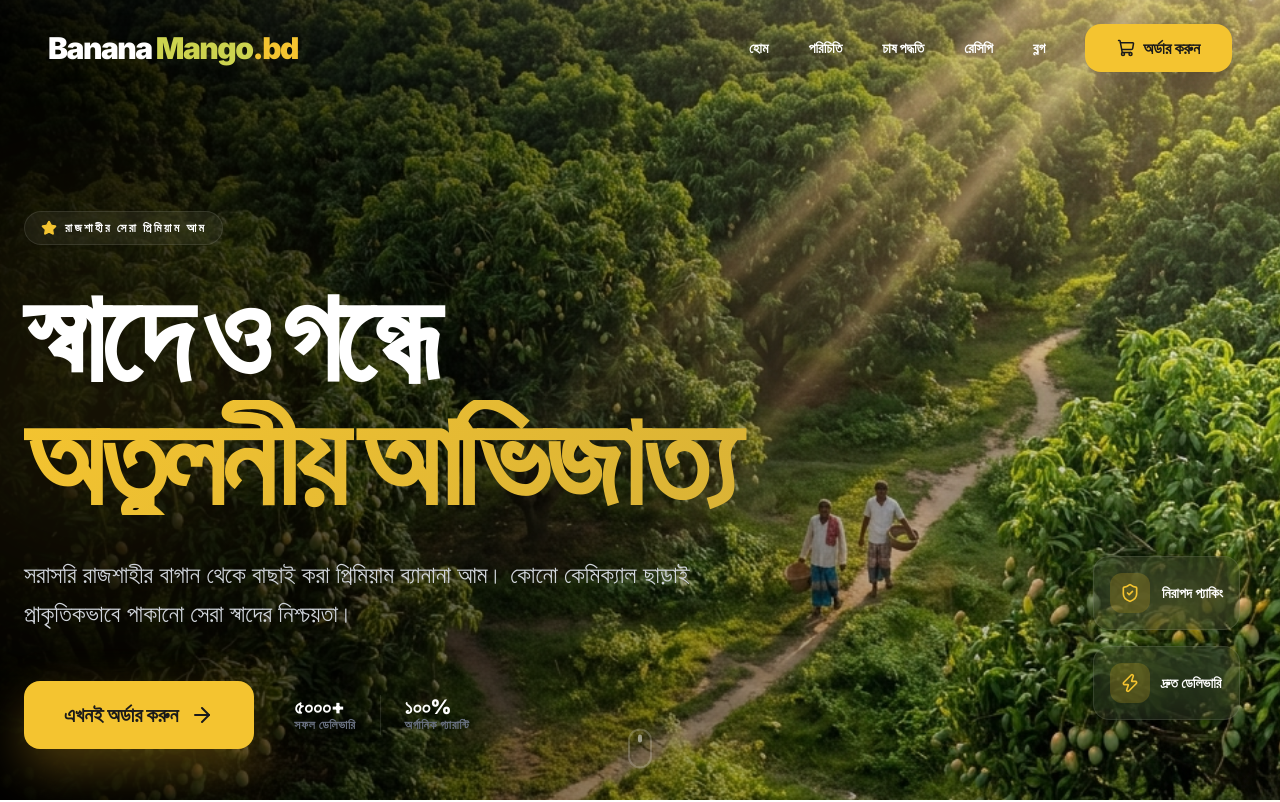
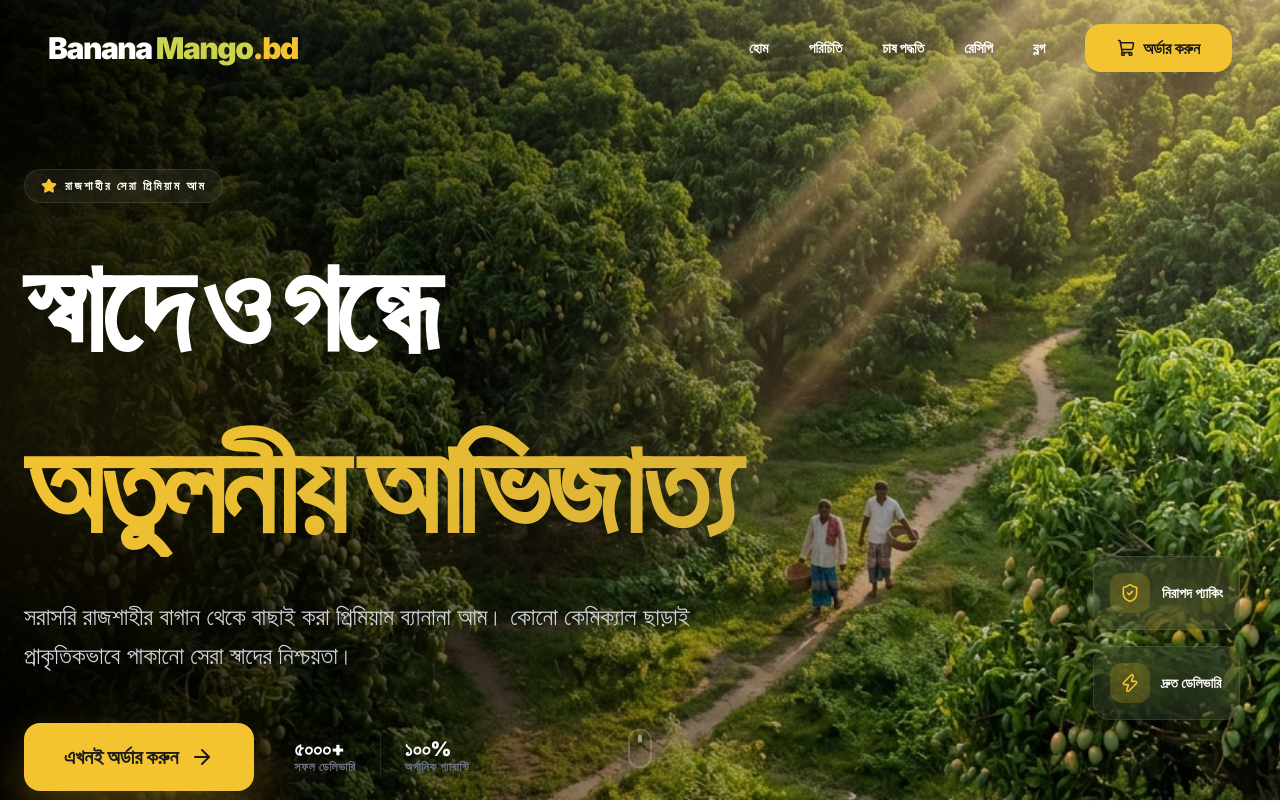
Before and after one commit to mrhasantanvir/bananamango.bd, a Next.js app: page / in a window 1280 px wide. Shown: the top 802 px of the page. Built offline with nearby package versions, Linux system fonts and the light colour scheme.

Commit message:
Fix text overlap in Hero section and format Recipe component

```diff
--- a/src/components/Hero.tsx
+++ b/src/components/Hero.tsx
@@ -47,12 +47,12 @@ const Hero = () => {
               </span>
             </div>
 
-            <h1 className="text-5xl md:text-9xl font-black text-white leading-[0.9] mb-10 tracking-tighter">
+            <h1 className="text-5xl md:text-8xl lg:text-9xl font-black text-white leading-[1.2] md:leading-[1.1] mb-10 tracking-tighter">
               <motion.span
                 initial={{ opacity: 0, x: -50 }}
                 animate={{ opacity: 1, x: 0 }}
                 transition={{ duration: 0.8, delay: 0.2 }}
-                className="block"
+                className="block pb-2 md:pb-4"
               >
                 স্বাদে ও গন্ধে
               </motion.span>
@@ -60,7 +60,7 @@ const Hero = () => {
                 initial={{ opacity: 0, x: -50 }}
                 animate={{ opacity: 1, x: 0 }}
                 transition={{ duration: 0.8, delay: 0.4 }}
-                className="text-gradient block mt-2"
+                className="text-gradient block mt-4 md:mt-6"
               >
                 অতুলনীয় আভিজাত্য
               </motion.span>
```
Also changed, not shown: src/components/Recipe.tsx (line endings or trailing spaces).
